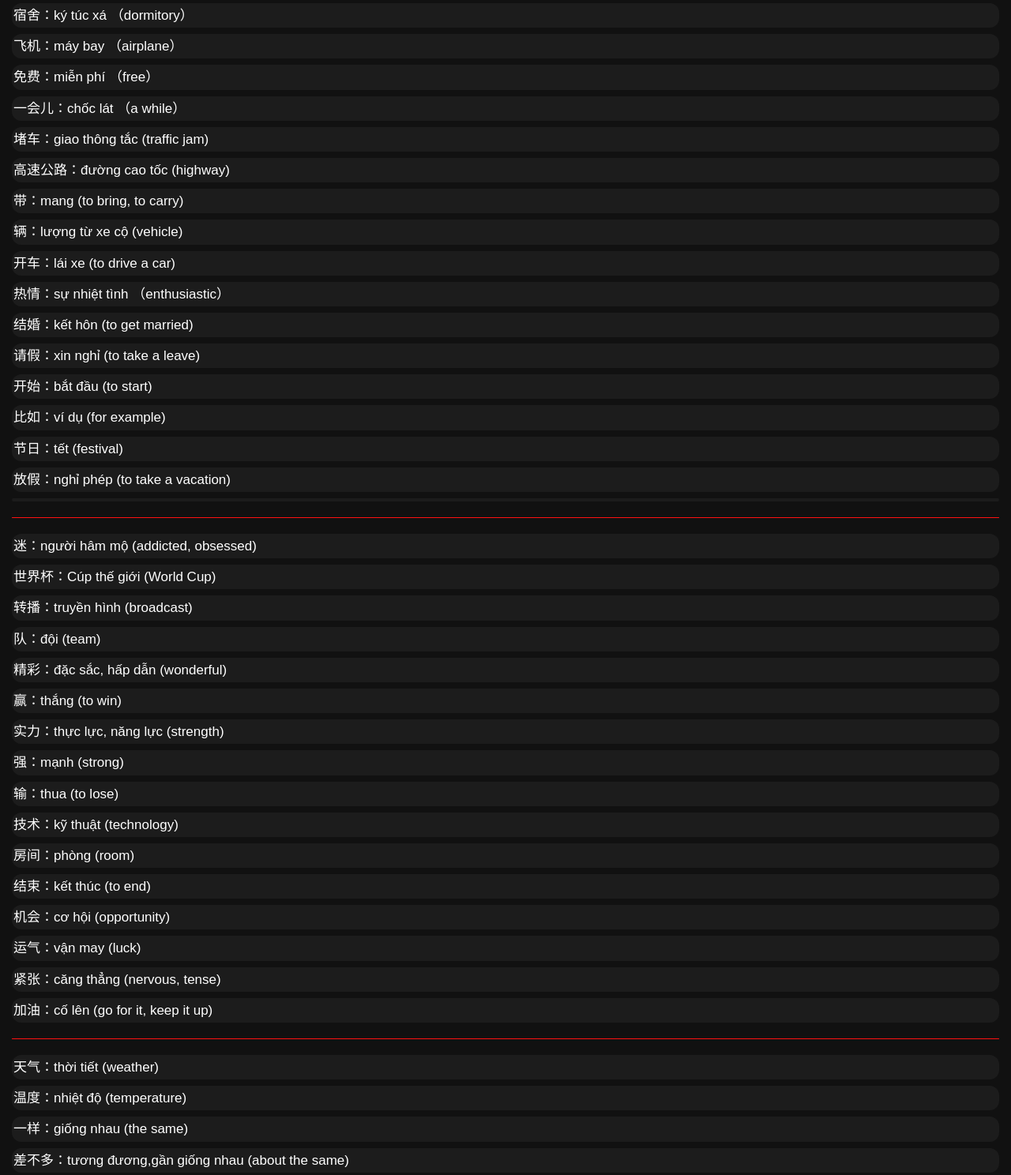
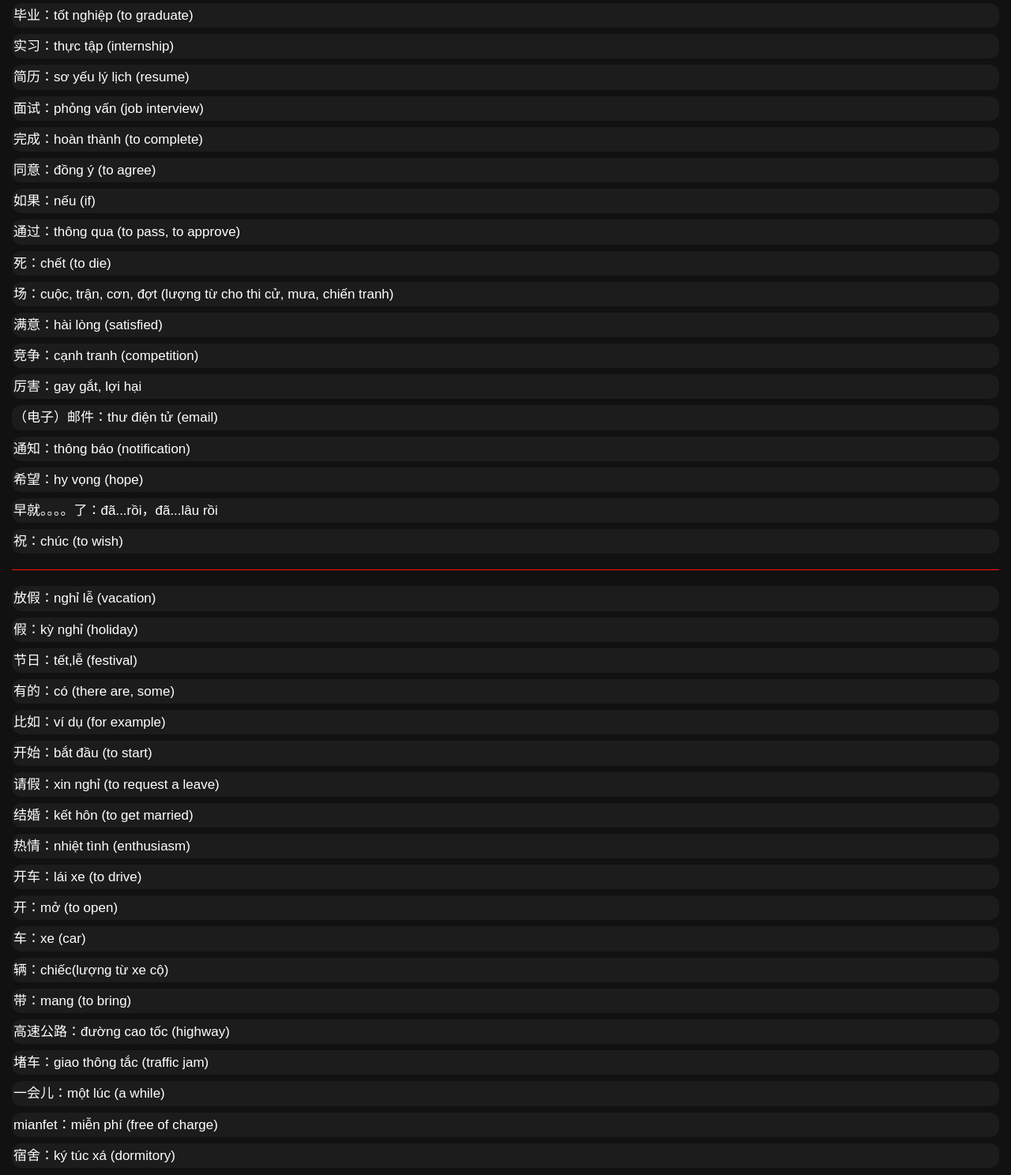
Before and after one commit to dotienquangdev/NewChineseWords, a plain HTML site: page index.html in a window 1280 px wide. Shown: the part 159-1647 px from the top of the page at 79% size. Drawn offline with Linux system fonts and the light colour scheme; a script that the page names is missing.

Commit message:
update code 33

```diff
--- a/index.html
+++ b/index.html
@@ -644,6 +644,8 @@
           <label><input type="checkbox" value="28" /> Bài 28</label>
           <label><input type="checkbox" value="29" /> Bài 29</label>
           <label><input type="checkbox" value="30" /> Bài 30</label>
+          <label><input type="checkbox" value="31" /> Bài 31</label>
+          <label><input type="checkbox" value="32" /> Bài 32</label>
         </div>
 
         <div class="btn-group">
@@ -656,25 +658,49 @@
       </div>
     </div>
     <div id="list">
+      <div class="hsk3 lesson32">
+        <p>毕业：tốt nghiệp (to graduate)</p>
+        <p>实习：thực tập (internship)</p>
+        <p>简历：sơ yếu lý lịch (resume)</p>
+        <p>面试：phỏng vấn (job interview)</p>
+        <p>完成：hoàn thành (to complete)</p>
+        <p>同意：đồng ý (to agree)</p>
+        <p>如果：nếu (if)</p>
+        <p>通过：thông qua (to pass, to approve)</p>
+        <p>死：chết (to die)</p>
+        <p>场：cuộc, trận, cơn, đợt (lượng từ cho thi cử, mưa, chiến tranh)</p>
+        <p>满意：hài lòng (satisfied)</p>
+        <p>竞争：cạnh tranh (competition)</p>
+        <p>厉害：gay gắt, lợi hại</p>
+        <p>（电子）邮件：thư điện tử (email)</p>
+        <p>通知：thông báo (notification)</p>
+        <p>希望：hy vọng (hope)</p>
+        <p>早就。。。。了：đã...rồi，đã...lâu rồi</p>
+        <p>祝：chúc (to wish)</p>
+      </div>
+      <hr />
       <div class="hsk3 lesson31">
-        <p>宿舍：ký túc xá （dormitory）</p>
-        <p>飞机：máy bay （airplane）</p>
-        <p>免费：miễn phí （free）</p>
-        <p>一会儿：chốc lát （a while）</p>
+        <p>放假：nghỉ lễ (vacation)</p>
+        <p>假：kỳ nghỉ (holiday)</p>
+        <p>节日：tết,lễ (festival)</p>
+        <p>有的：có (there are, some)</p>
+        <p>比如：ví dụ (for example)</p>
+        <p>开始：bắt đầu (to start)</p>
+        <p>请假：xin nghỉ (to request a leave)</p>
+        <p>结婚：kết hôn (to get married)</p>
+        <p>热情：nhiệt tình (enthusiasm)</p>
+        <p>开车：lái xe (to drive)</p>
+        <p>开：mở (to open)</p>
+        <p>车：xe (car)</p>
+        <p>辆：chiếc(lượng từ xe cộ)</p>
+        <p>带：mang (to bring)</p>
+        <p>高速公路：đường cao tốc (highway)</p>
         <p>堵车：giao thông tắc (traffic jam)</p>
-        <p>高速公路：đường cao tốc (highway)</p>
-        <p>带：mang (to bring, to carry)</p>
-        <p>辆：lượng từ xe cộ (vehicle)</p>
-        <p>开车：lái xe (to drive a car)</p>
-        <p>热情：sự nhiệt tình （enthusiastic）</p>
-        <p>结婚：kết hôn (to get married)</p>
-        <p>请假：xin nghỉ (to take a leave)</p>
-        <p>开始：bắt đầu (to start)</p>
-        <p>比如：ví dụ (for example)</p>
-        <p>节日：tết (festival)</p>
-        <p>放假：nghỉ phép (to take a vacation)</p>
-        <p></p>
-      </div>
+        <p>一会儿：một lúc (a while)</p>
+        <p>mianfet：miễn phí (free of charge)</p>
+        <p>宿舍：ký túc xá (dormitory)</p>
+      </div>
+
       <hr />
       <div class="hsk2 lesson30">
         <p>迷：người hâm mộ (addicted, obsessed)</p>
```
